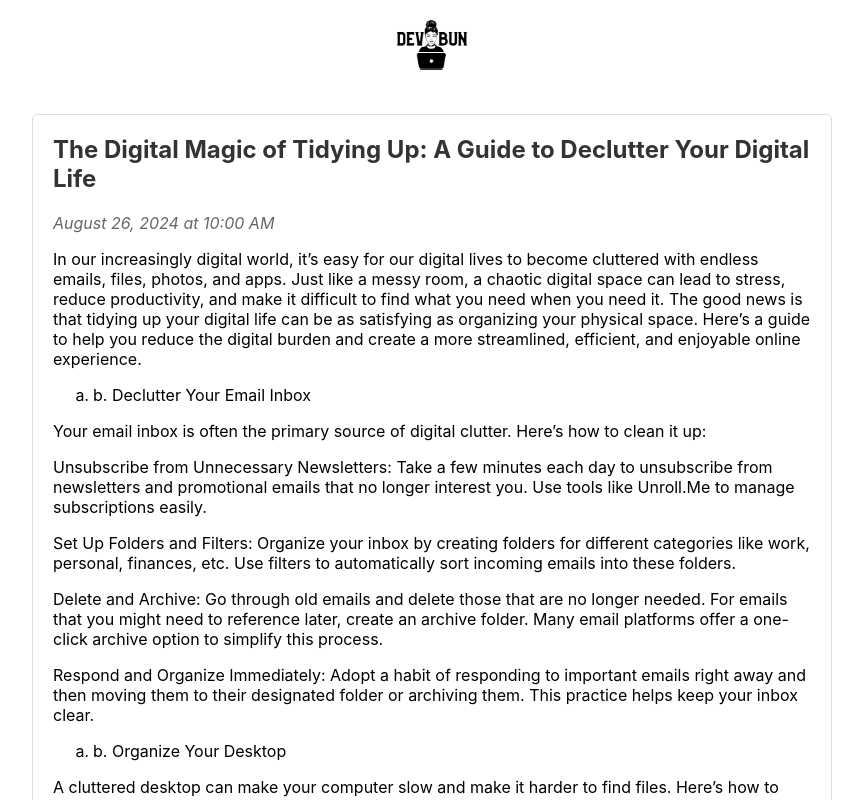
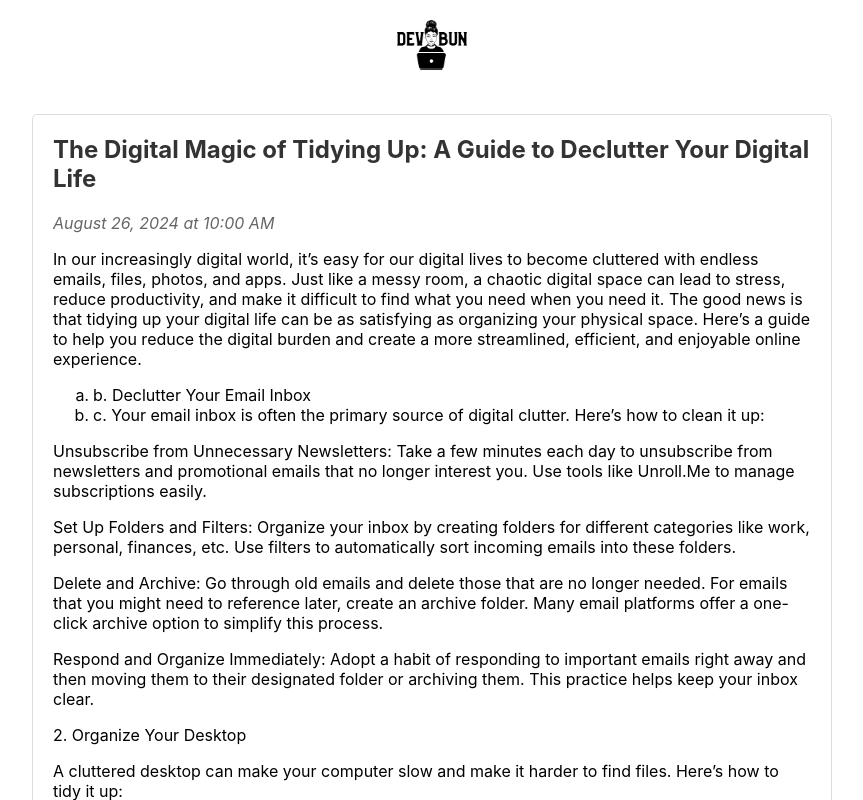
Before and after one commit to avaarm/blog-template, a React (Create React App) app: page / in a window 1280 px wide. Shown: the top 800 px of the page, without its empty margins (208-1071 px from the left). Built offline with nearby package versions, Linux system fonts and the light colour scheme.

Commit message:
first blog post

```diff
--- a/src/App.js
+++ b/src/App.js
@@ -98,9 +98,10 @@ function BlogPost({ title, content, date, link }) {
       <h2><a href={link}>{title}</a></h2>
       <p className="post-date">{formatDate(date)}</p>
       <div className="post-content">
-        {content.split('\n').map((paragraph, index) => {
-          if (paragraph.trim().match(/^\d+\.\s/)) {
-            const listItems = paragraph.split('\n').map((item, itemIndex) => (
+        {content.split('\n\n').map((paragraph, index) => {
+          const lines = paragraph.split('\n');
+          if (lines[0].trim().match(/^\d+\.\s/)) {
+            const listItems = lines.map((item, itemIndex) => (
               <li key={`${index}-${itemIndex}`}>
                 {String.fromCharCode(itemIndex + 97 + 1) + '. '}{item.replace(/^\d+\.\s/, '')}
               </li>
@@ -110,10 +111,10 @@ function BlogPost({ title, content, date, link }) {
                 {listItems}
               </ol>
             );
-          } else if (paragraph.startsWith('-')) {
-            const listItems = paragraph.split('\n').map((item, itemIndex) => (
+          } else if (lines[0].startsWith('- ')) {
+            const listItems = lines.map((item, itemIndex) => (
               <li key={`${index}-${itemIndex}`}>
-                <span className="bullet">•</span> {item.replace('-', '')}
+                <span className="bullet">•</span> {item.replace('- ', '')}
               </li>
             ));
             return (
@@ -122,7 +123,9 @@ function BlogPost({ title, content, date, link }) {
               </ul>
             );
           } else {
-            return <p key={index}>{paragraph}</p>;
+            return lines.map((line, lineIndex) => (
+              <p key={`${index}-${lineIndex}`}>{line}</p>
+            ));
           }
         })}
       </div>
```
